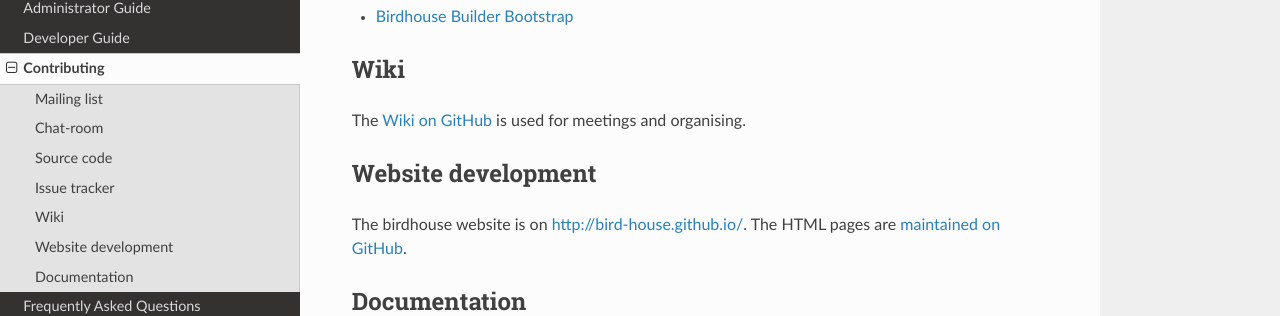
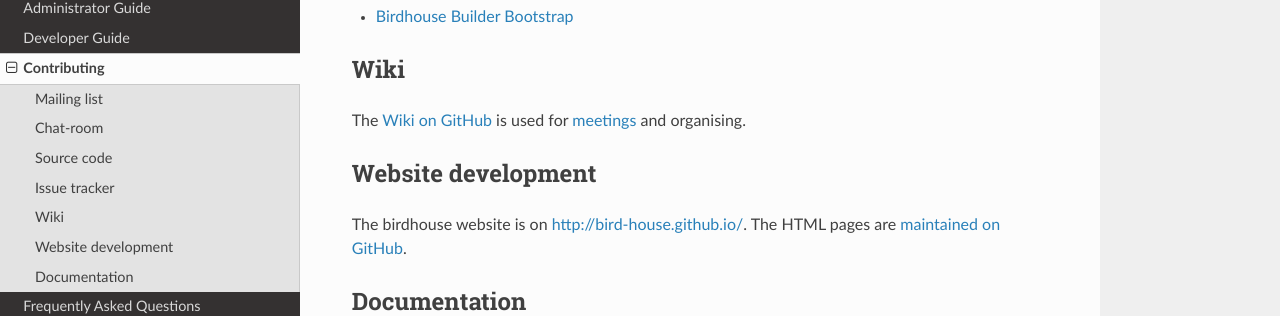
Before and after one commit to bird-house/birdhouse-docs, a Sphinx documentation site: the page built from docs/source/contributing.rst, in a window 1280 px wide and 900 px high, scrolled down 825 px. Shown: the part 226-542 px from the top of the window. Built offline with Sphinx 7.4.7 and the Read the Docs theme 2.0.0, drawn with Linux system fonts in a browser that asks for light colours; part of the change alters nothing that is shown.

```diff
--- a/docs/source/contributing.rst
+++ b/docs/source/contributing.rst
@@ -46,7 +46,8 @@ Build tools:
 Wiki
 ----
 
-The `Wiki on GitHub <https://github.com/bird-house/bird-house.github.io/wiki>`_ is used for meetings and organising.
+The `Wiki on GitHub <https://github.com/bird-house/bird-house.github.io/wiki>`_ is used
+for `meetings <https://github.com/bird-house/bird-house.github.io/wiki/Meetings>`_ and organising.
 
 
 Website development
```
